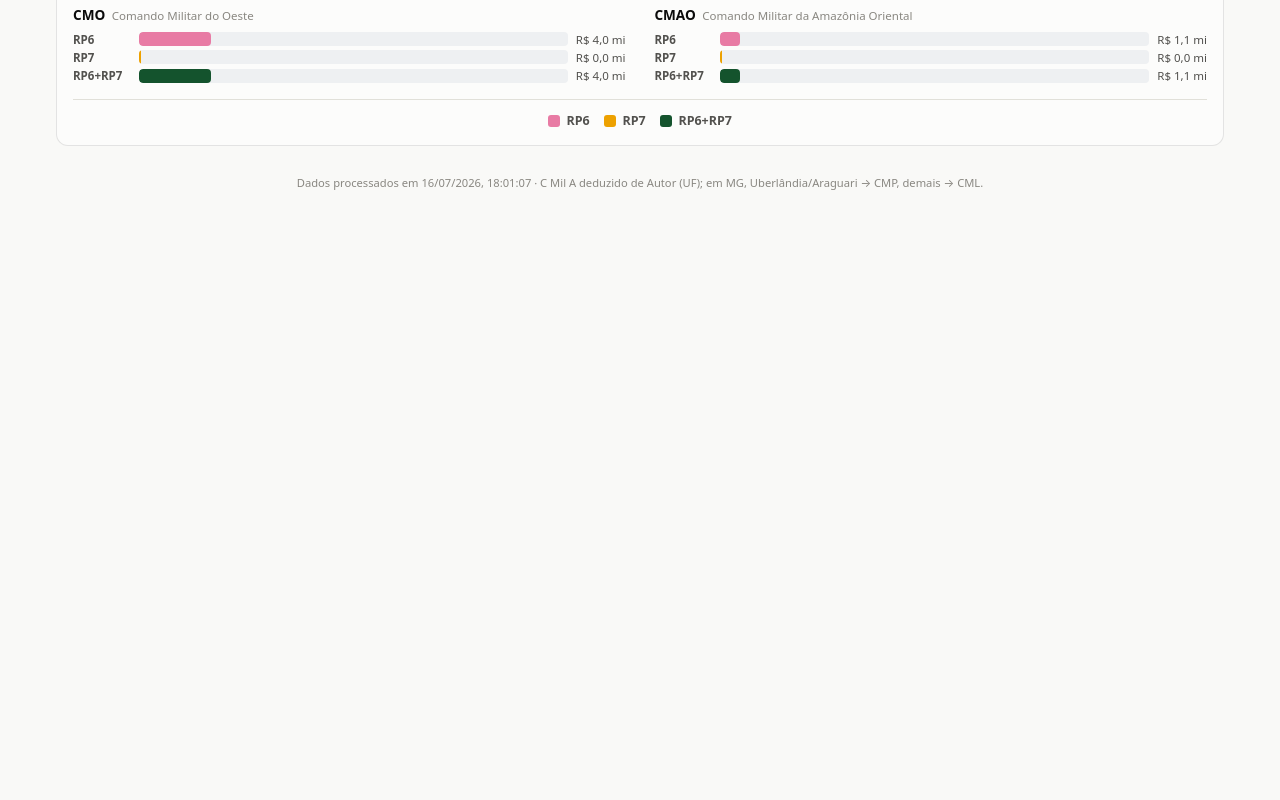
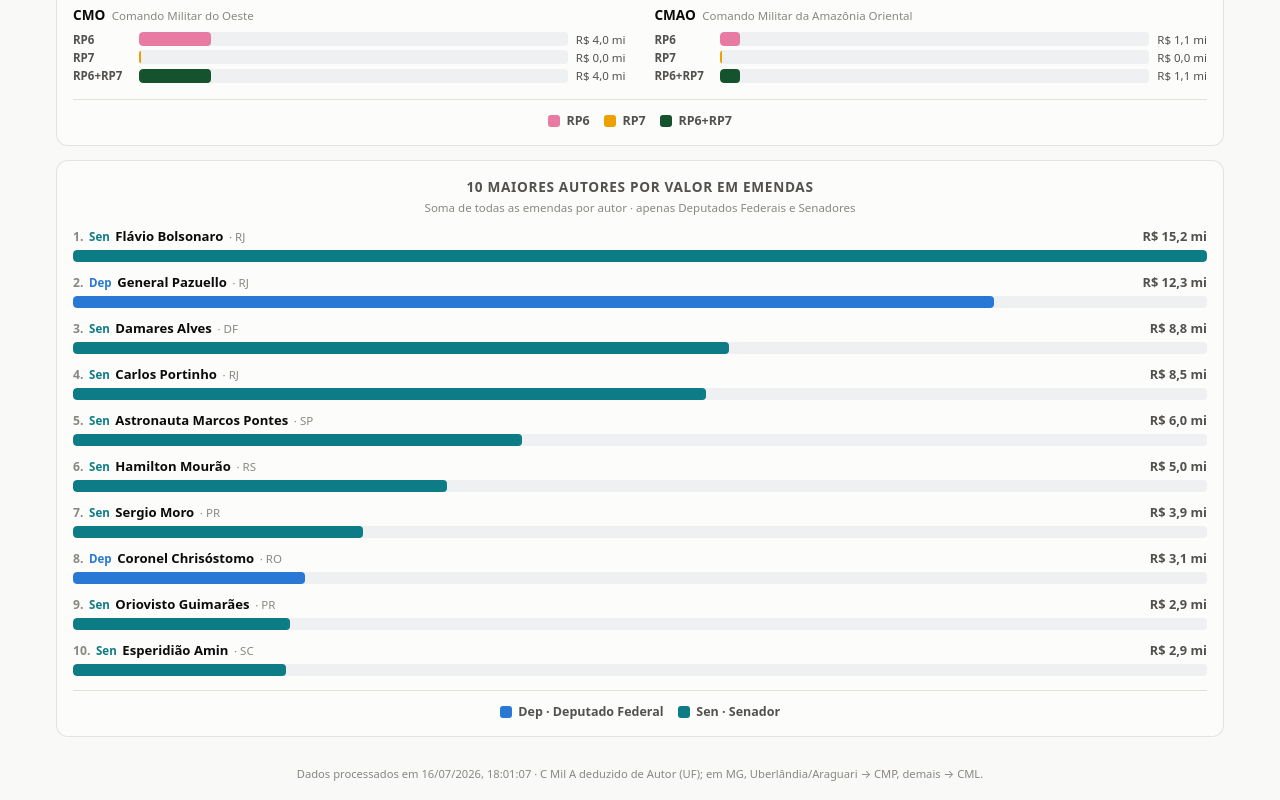
Before and after one commit to andresilvatorres85-bit/emendas-defesa-app, a React (Vite) app: page / in a window 1280 px wide. Shown: the part 1058-1858 px from the top of the page. Before the commit the page ends 1267 px from the top, so only its background shows below. Built offline with nearby package versions, Linux system fonts and the light colour scheme.

Commit message:
Add files via upload

```diff
--- a/src/App.jsx
+++ b/src/App.jsx
@@ -1,12 +1,13 @@
 import { useEffect, useMemo, useState } from 'react'
 import {
   carregarDados, filtrarRegistros, opcoesDoFiltro, agruparPorEmenda,
-  resumo, valorPorRP, valorImpositivas, impositivasPorCMilA, FILTROS, fmtBRL, fmtInt,
+  resumo, valorPorRP, valorImpositivas, impositivasPorCMilA, topAutores, FILTROS, fmtBRL, fmtInt,
 } from './dados.js'
 import { useUrlState } from './useUrlState.js'
 import MultiSelect from './components/MultiSelect.jsx'
 import GraficoPizza from './components/GraficoPizza.jsx'
 import GraficoBarras from './components/GraficoBarras.jsx'
+import GraficoBarrasSimples from './components/GraficoBarrasSimples.jsx'
 import CartaoEmenda from './components/CartaoEmenda.jsx'
 
 const ABAS = [
@@ -33,6 +34,7 @@ export default function App() {
   const impositivas = useMemo(() => valorImpositivas(filtrados), [filtrados])
   const totalImpositivas = useMemo(() => impositivas.reduce((s, d) => s + d.valor, 0), [impositivas])
   const impCMilA = useMemo(() => impositivasPorCMilA(filtrados), [filtrados])
+  const autoresTop = useMemo(() => topAutores(filtrados, 10), [filtrados])
   const temFiltro = FILTROS.some((f) => filtros[f.id]?.size > 0)
 
   if (erro) {
@@ -116,6 +118,11 @@ export default function App() {
               <p className="painel-sub">Considera apenas as UO do Exército (Comando do Exército e IMBEL)</p>
               <GraficoBarras dados={impCMilA} />
             </section>
+            <section className="painel-grafico">
+              <h2>10 MAIORES AUTORES POR VALOR EM EMENDAS</h2>
+              <p className="painel-sub">Soma de todas as emendas por autor · apenas Deputados Federais e Senadores</p>
+              <GraficoBarrasSimples dados={autoresTop} />
+            </section>
           </>
         )}
 
--- /dev/null
+++ b/src/components/GraficoBarrasSimples.jsx
@@ -0,0 +1,72 @@
+import { useMemo, useState } from 'react'
+import { fmtMilhoes } from '../dados.js'
+
+// Cor por tipo de autor (reforça a leitura, além do prefixo Dep/Sen).
+const COR_TIPO = {
+  Dep: 'light-dark(#2a78d6, #3987e5)', // azul
+  Sen: 'light-dark(#0e7c86, #2bb7c4)', // verde-azulado
+}
+
+export default function GraficoBarrasSimples({ dados }) {
+  const [hover, setHover] = useState(null)
+
+  const max = useMemo(() => Math.max(1, ...dados.map((d) => d.valor)), [dados])
+
+  if (!dados.length) {
+    return <p className="grafico-vazio">Sem autores (Deputado/Senador) para os filtros aplicados.</p>
+  }
+
+  return (
+    <figure className="ranking" aria-label="Ranking dos autores por valor total de emendas (Deputados Federais e Senadores)">
+      <ol className="ranking-lista">
+        {dados.map((d, i) => {
+          const cor = COR_TIPO[d.sigla] || 'var(--acento)'
+          return (
+            <li
+              className="ranking-item"
+              key={d.autor}
+              onMouseEnter={() => setHover(d.sigla)}
+              onMouseLeave={() => setHover(null)}
+              style={{ opacity: hover === null || hover === d.sigla ? 1 : 0.45 }}
+            >
+              <div className="ranking-topo">
+                <span className="ranking-nome">
+                  <span className="ranking-pos">{i + 1}.</span>
+                  <span className="ranking-sigla" style={{ color: cor }}>{d.sigla}</span>
+                  <span className="ranking-autor">{d.nome}</span>
+                  {d.uf && d.uf !== 'NA' && <span className="ranking-uf">· {d.uf}</span>}
+                </span>
+                <span className="ranking-valor">{fmtMilhoes(d.valor)}</span>
+              </div>
+              <span className="ranking-trilho">
+                <span
+                  className="ranking-fill"
+                  style={{ width: `${(d.valor / max) * 100}%`, background: cor }}
+                />
+              </span>
+            </li>
+          )
+        })}
+      </ol>
+
+      <figcaption className="barras-legenda">
+        <span
+          className="barras-legenda-item"
+          onMouseEnter={() => setHover('Dep')}
+          onMouseLeave={() => setHover(null)}
+        >
+          <span className="legenda-cor" style={{ background: COR_TIPO.Dep }} aria-hidden />
+          Dep · Deputado Federal
+        </span>
+        <span
+          className="barras-legenda-item"
+          onMouseEnter={() => setHover('Sen')}
+          onMouseLeave={() => setHover(null)}
+        >
+          <span className="legenda-cor" style={{ background: COR_TIPO.Sen }} aria-hidden />
+          Sen · Senador
+        </span>
+      </figcaption>
+    </figure>
+  )
+}
--- a/src/dados.js
+++ b/src/dados.js
@@ -162,6 +162,27 @@ export function impositivasPorCMilA(registros) {
     .sort((a, b) => b.total - a.total)
 }
 
+// Ranking dos autores por valor total de emendas. Considera SOMENTE
+// Autor (Tipo) DEPUTADO FEDERAL e SENADOR (exclui comissões e bancadas);
+// prefixa o nome com "Dep"/"Sen". Devolve os `n` maiores (padrão 10).
+const AUTOR_TIPO_SIGLA = { 'DEPUTADO FEDERAL': 'Dep', SENADOR: 'Sen' }
+
+export function topAutores(registros, n = 10) {
+  const m = new Map()
+  for (const r of registros) {
+    const sigla = AUTOR_TIPO_SIGLA[r.autorTipo]
+    if (!sigla) continue
+    if (!m.has(r.autor)) {
+      m.set(r.autor, { autor: r.autor, sigla, tipo: r.autorTipo, uf: r.autorUF, valor: 0 })
+    }
+    m.get(r.autor).valor += r.valor
+  }
+  return [...m.values()]
+    .sort((a, b) => b.valor - a.valor)
+    .slice(0, n)
+    .map((o) => ({ ...o, nome: tituloBR(o.autor) }))
+}
+
 export function valorImpositivas(registros) {
   const soma = (pred) => registros.filter(pred).reduce((acc, r) => acc + r.valor, 0)
 
--- a/src/styles.css
+++ b/src/styles.css
@@ -167,6 +167,20 @@ body {
 }
 .barras-legenda-item { display: flex; align-items: center; gap: 0.4rem; font-size: 0.78rem; font-weight: 600; color: var(--tinta-2); cursor: default; }
 
+/* ranking horizontal: 10 maiores autores */
+.ranking { margin: 0; }
+.ranking-lista { list-style: none; margin: 0; padding: 0; display: grid; gap: 0.7rem; }
+.ranking-item { display: grid; gap: 0.3rem; transition: opacity 0.12s; }
+.ranking-topo { display: flex; justify-content: space-between; align-items: baseline; gap: 0.6rem; }
+.ranking-nome { display: flex; align-items: baseline; gap: 0.35rem; min-width: 0; font-size: 0.82rem; }
+.ranking-pos { color: var(--tinta-fraca); font-weight: 700; font-size: 0.76rem; font-variant-numeric: tabular-nums; }
+.ranking-sigla { font-weight: 700; font-size: 0.72rem; flex: none; }
+.ranking-autor { font-weight: 600; color: var(--tinta); overflow: hidden; text-overflow: ellipsis; white-space: nowrap; }
+.ranking-uf { color: var(--tinta-fraca); font-size: 0.72rem; flex: none; }
+.ranking-valor { font-size: 0.8rem; font-weight: 600; white-space: nowrap; font-variant-numeric: tabular-nums; color: var(--tinta-2); flex: none; }
+.ranking-trilho { background: light-dark(#eef0f2, #26282c); border-radius: 4px; height: 12px; overflow: hidden; }
+.ranking-fill { display: block; height: 100%; border-radius: 4px; min-width: 2px; transition: width 0.3s; }
+
 /* grade de cartões */
 .grade { display: grid; grid-template-columns: 1fr; gap: 0.6rem; }
 .cartao {
```
